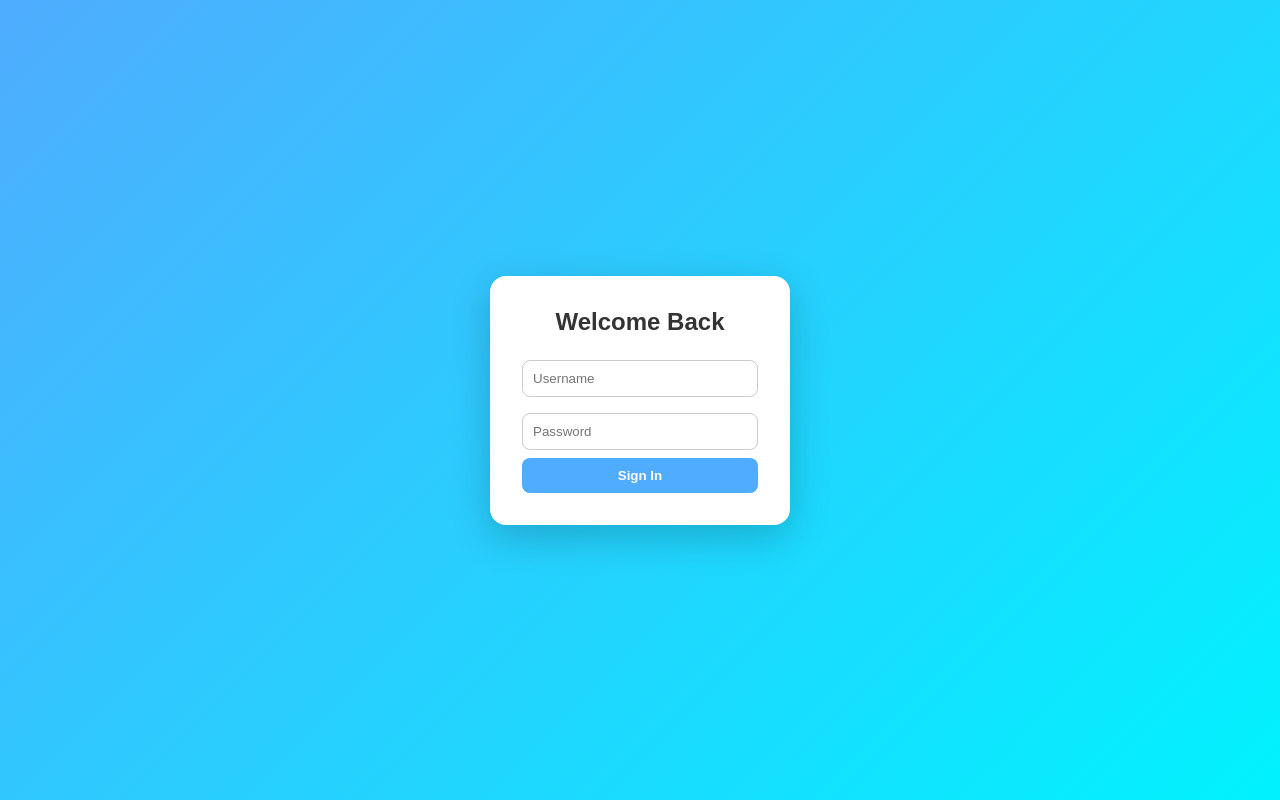
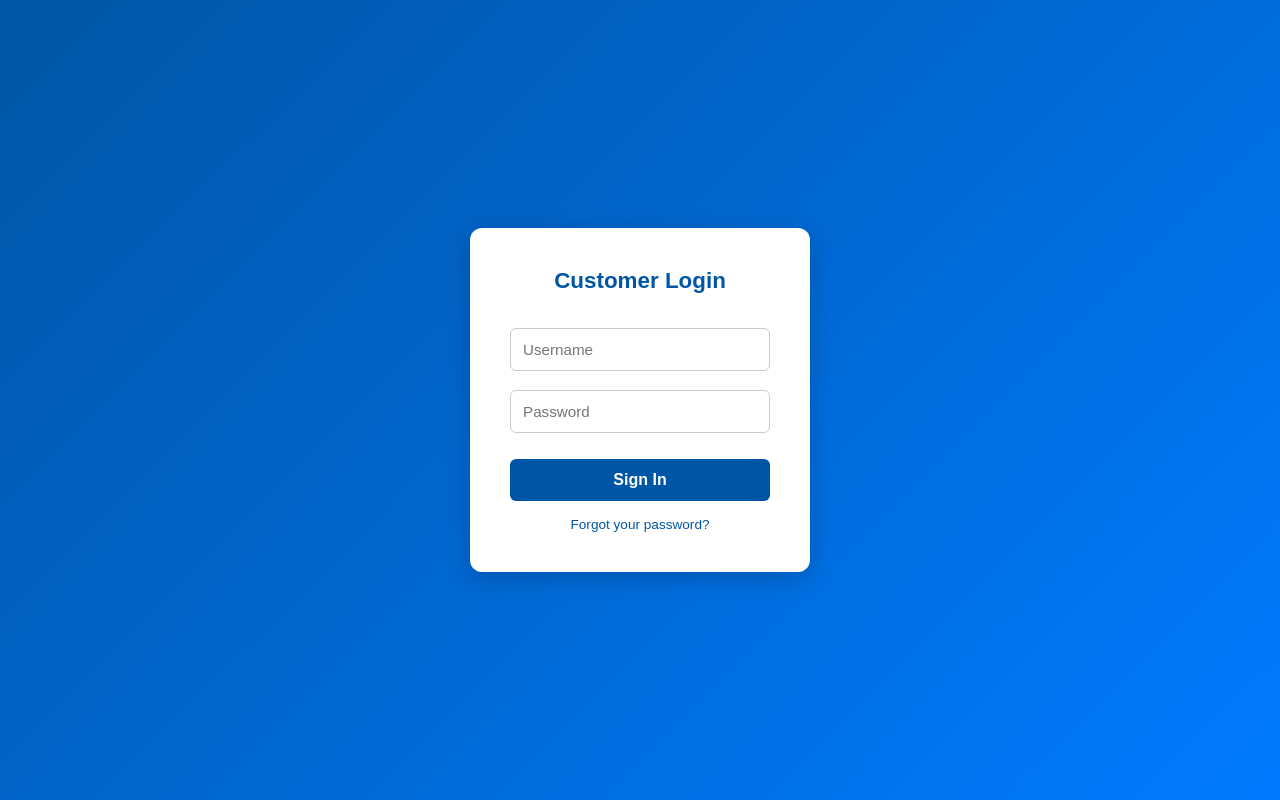
Before and after one commit to pub-fe32a33a64654d89bbae629210/1233ddfdaw3f, a plain HTML site: page index.html in a window 1280 px wide. Drawn offline with Linux system fonts and the light colour scheme.

Commit message:
Update index.html

```diff
--- a/index.html
+++ b/index.html
@@ -2,58 +2,76 @@
 <html lang="en">
 <head>
   <meta charset="UTF-8">
-  <title>Inspired Login</title>
+  <title>Strato-Inspired Login</title>
   <meta name="viewport" content="width=device-width, initial-scale=1.0">
   <style>
-    /* Reset & font */
-    * { margin: 0; padding: 0; box-sizing: border-box; font-family: sans-serif; }
+    /* Reset & fonts */
+    * { margin: 0; padding: 0; box-sizing: border-box; font-family: Arial, Helvetica, sans-serif; }
     body, html { height: 100%; }
 
-    /* Background gradient */
+    /* Background - Strato style */
     body {
       display: flex;
       justify-content: center;
       align-items: center;
-      background: linear-gradient(135deg, #4facfe, #00f2fe);
+      background: linear-gradient(135deg, #0056a6, #007bff);
       color: #333;
     }
 
     /* Login card */
     .login-box {
-      background: white;
-      border-radius: 16px;
-      padding: 2rem;
-      width: 300px;
-      box-shadow: 0 12px 40px rgba(0,0,0,0.2);
+      background: #fff;
+      border-radius: 12px;
+      padding: 2.5rem;
+      width: 340px;
+      box-shadow: 0 6px 24px rgba(0,0,0,0.2);
       text-align: center;
+      animation: fadeIn 0.8s ease;
     }
 
     .login-box h1 {
-      font-size: 1.5rem;
-      margin-bottom: 1rem;
+      font-size: 1.4rem;
+      font-weight: 600;
+      margin-bottom: 1.5rem;
+      color: #0056a6;
     }
 
     .login-box input {
       width: 100%;
-      padding: 10px;
-      margin: 0.5rem 0;
+      padding: 12px;
+      margin: 0.6rem 0;
       border: 1px solid #ccc;
-      border-radius: 8px;
+      border-radius: 6px;
+      font-size: 0.95rem;
     }
 
     .login-box button {
       width: 100%;
-      padding: 10px;
-      background: #4facfe;
+      padding: 12px;
+      background: #0056a6;
       border: none;
-      border-radius: 8px;
-      color: white;
+      border-radius: 6px;
+      color: #fff;
       font-weight: bold;
+      font-size: 1rem;
       cursor: pointer;
+      margin-top: 1rem;
     }
 
     .login-box button:hover {
-      background: #00c6ff;
+      background: #004080;
+    }
+
+    .login-box .forgot {
+      margin-top: 1rem;
+      display: block;
+      font-size: 0.85rem;
+      color: #0056a6;
+      text-decoration: none;
+    }
+
+    .login-box .forgot:hover {
+      text-decoration: underline;
     }
 
     /* Spinner overlay */
@@ -63,16 +81,16 @@
       display: flex;
       justify-content: center;
       align-items: center;
-      background: rgba(255,255,255,0.9);
+      background: rgba(255,255,255,0.95);
       z-index: 1000;
     }
 
     .spinner {
-      border: 6px solid #ddd;
-      border-top: 6px solid #4facfe;
+      border: 6px solid #eee;
+      border-top: 6px solid #0056a6;
       border-radius: 50%;
-      width: 40px;
-      height: 40px;
+      width: 50px;
+      height: 50px;
       animation: spin 1s linear infinite;
     }
 
@@ -80,28 +98,37 @@
       100% { transform: rotate(360deg); }
     }
 
-    /* Dark mode */
+    @keyframes fadeIn {
+      from { opacity: 0; transform: translateY(20px); }
+      to { opacity: 1; transform: translateY(0); }
+    }
+
+    /* Dark mode (fallback only) */
     @media (prefers-color-scheme: dark) {
-      body { background: linear-gradient(135deg, #1f1c2c, #928dab); }
+      body { background: linear-gradient(135deg, #002c57, #004080); }
       .login-box { background: #222; color: white; }
+      .login-box h1 { color: #66aaff; }
       .login-box input { background: #333; color: white; border: 1px solid #555; }
     }
   </style>
 </head>
 <body>
+  <!-- Loader -->
   <div id="loader"><div class="spinner"></div></div>
 
+  <!-- Login Box -->
   <div class="login-box" style="display:none;">
-    <h1>Welcome Back</h1>
+    <h1>Customer Login</h1>
     <form>
       <input type="text" placeholder="Username" required>
       <input type="password" placeholder="Password" required>
       <button type="submit">Sign In</button>
+      <a href="#" class="forgot">Forgot your password?</a>
     </form>
   </div>
 
   <script>
-    // Simulate loading
+    // Fake loading effect
     window.onload = () => {
       setTimeout(() => {
         document.getElementById("loader").style.display = "none";
```
